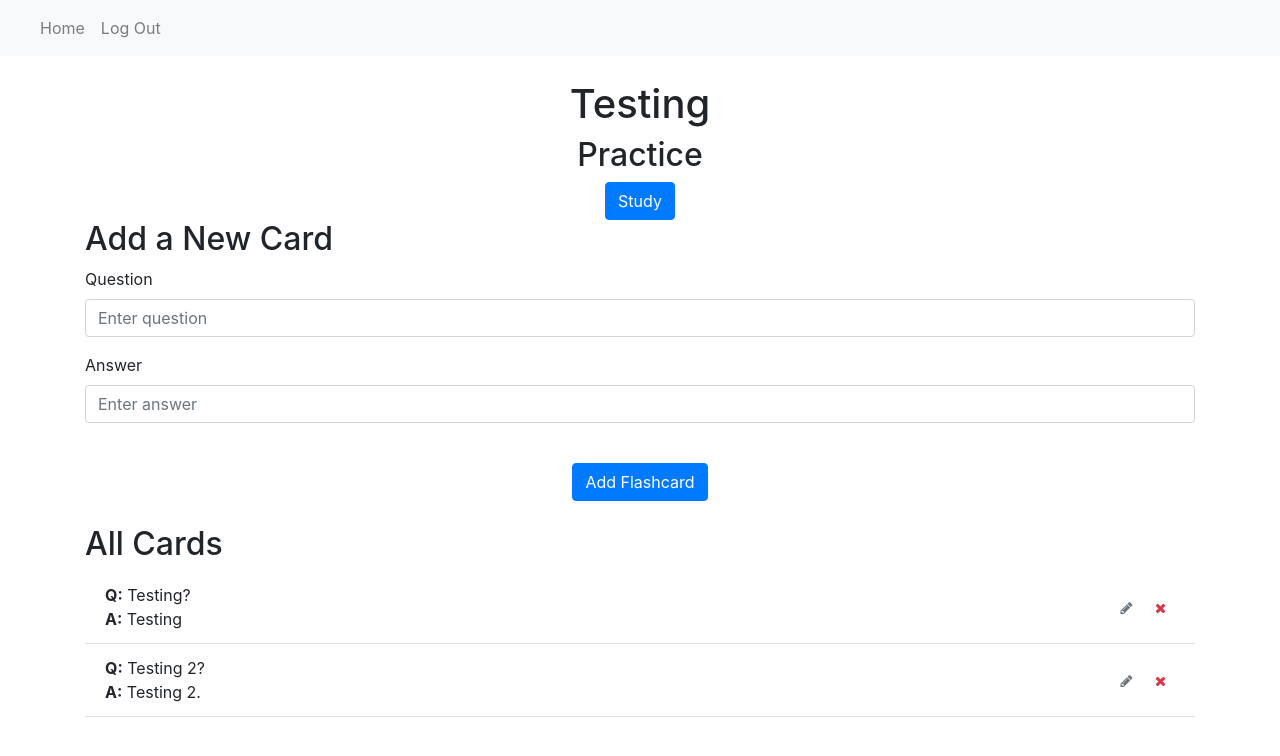
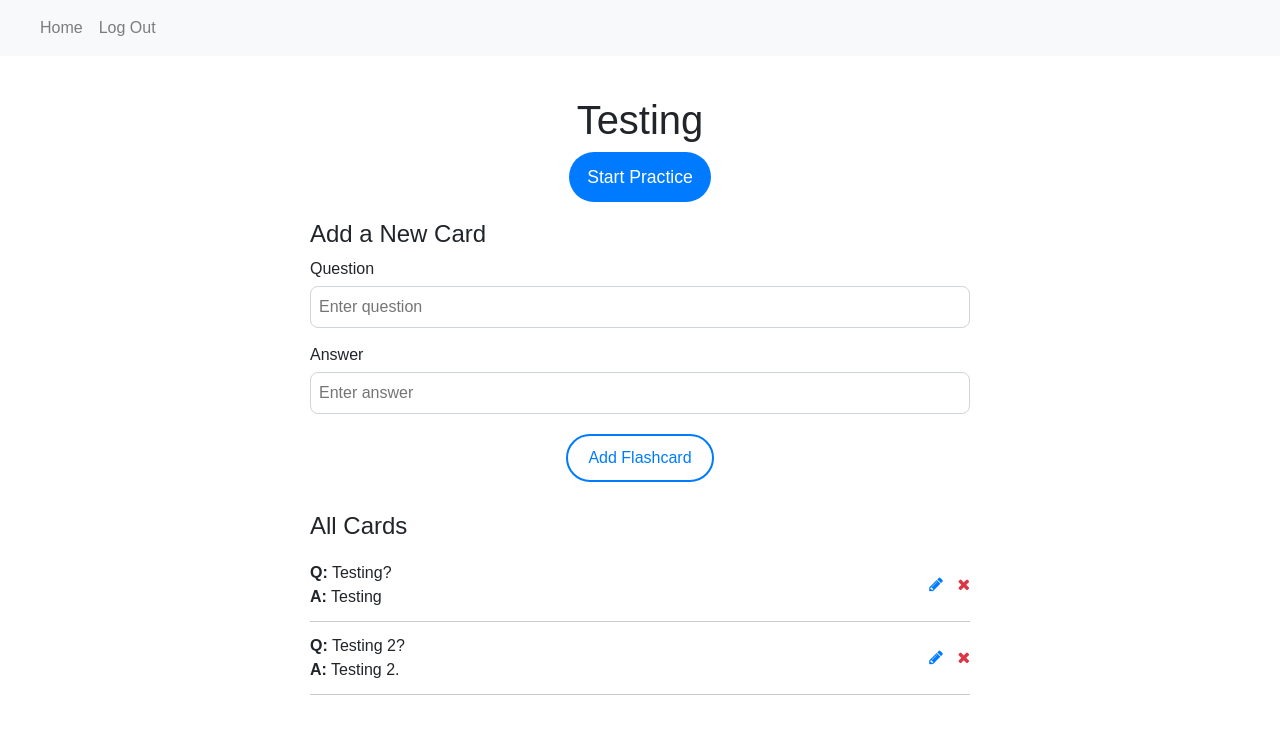
Before and after one commit to CodeNameJules/flashcard_webapp, a Flask app: page /deck/1 in a window 1280 px wide. Shown: the top 756 px of the page. Run offline with Flask 3, Linux system fonts and the light colour scheme; a user stored in the database is signed in; some libraries are stand-ins or nearby versions.

Commit message:
lots of styling

```diff
--- a/website/auth.py
+++ b/website/auth.py
@@ -17,7 +17,6 @@ def login():
         user = User.query.filter_by(email=email).first()
         if user:
             if check_password_hash(user.password, password): # compares stored password with input password
-                flash('Logged in successfully!', category='success')
                 login_user(user, remember=True) # remembers the user is logged in
                 return redirect(url_for('views.home'))
             else:
--- a/website/static/style.css
+++ b/website/static/style.css
@@ -1,3 +1,142 @@
+body {
+  margin: 0;
+  padding: 0;
+  font-family: Arial, sans-serif;
+}
+
+/* Only center the main content, not navbar */
+.main-content {
+  max-width: 700px;
+  margin: 40px auto;
+  padding: 0 20px;
+}
+
+.title {
+  text-align: center;
+  font-size: 2.5em;
+  margin-bottom: 20px;
+}
+
+.center {
+  text-align: center;
+  margin: 20px 0;
+}
+
+.button {
+  padding: 10px 20px;
+  font-size: 1em;
+  border: none;
+  border-radius: 30px;
+  cursor: pointer;
+  text-decoration: none;
+}
+
+.primary {
+  background-color: #007bff;
+  color: white;
+}
+
+.primary:hover {
+  background-color: #0056b3;
+  color: white;
+  text-decoration: none;
+}
+
+.secondary {
+  background-color: white;
+  border: 2px solid #007bff;
+  color: #007bff;
+}
+
+.secondary:hover {
+  background-color: #007bff;
+  color: white;
+}
+#practice-btn {
+  padding: 15px 18px;
+  font-size: 1.1em;
+  font-weight: 300;
+}
+
+.section-title {
+  margin-top: 30px;
+  font-size: 1.5em;
+}
+
+.card-form {
+  margin-bottom: 30px;
+}
+
+.form-field {
+  margin-bottom: 15px;
+}
+
+.form-field label {
+  display: block;
+  margin-bottom: 5px;
+}
+
+.form-field input {
+  width: 100%;
+  padding: 8px;
+  box-sizing: border-box;
+  color: #495057;
+    background-color: #fff;
+    border: 1px solid #ced4da;
+    border-radius: .5rem;
+}
+
+.flashcard-list {
+  list-style: none;
+  padding: 0;
+}
+
+.flashcard-item {
+  display: flex;
+  justify-content: space-between;
+  align-items: center;
+  border-bottom: 1px solid #ccc;
+  padding: 12px 0;
+}
+
+
+.icon-button {
+  font-size: 1.2em;
+  background: none;
+  border: none;
+  cursor: pointer;
+  padding: 4px;
+}
+
+.edit {
+  color: #444;
+}
+
+.delete {
+  color: red;
+}
+
+
+/* Deck buttons */
+.edit-btn, .delete-btn {
+  padding: 10px;
+}
+
+.edit-btn:hover {
+  text-decoration: none;
+}
+
+.delete-btn {
+  all: unset;
+  color: #dc3545;
+  text-decoration: none;
+}
+
+.delete-btn:hover {
+  color: #b12331;
+}
+
+
 /* Custom button styles */
 .btn-outline-danger,
 .btn-outline-warning,
--- a/website/templates/base.html
+++ b/website/templates/base.html
@@ -11,7 +11,7 @@
       href="{{ url_for('static', filename='style.css') }}"
     />
 
-    <!-- custom CSS stuff from bootstrap -->
+    <!-- custom CSS stuff from bootstrap and font awesome-->
     <link
       rel="stylesheet"
       href="https://stackpath.bootstrapcdn.com/bootstrap/4.4.1/css/bootstrap.min.css"
@@ -76,7 +76,7 @@
       </button>
     </div>
     {% endif %} {% endfor %} {% endif %} {% endwith %}
-    <div class="container">
+    <div class="main-content">
       {% block content %}
       <!-- Code in here can be overwritten -->
       {% endblock %}
@@ -99,9 +99,9 @@
     ></script>
 
     <!-- This loads files from the static folder -->
-    <!-- <script
+    <script
       type="text/css"
       src="{{ url_for('static', filename= 'index.css')}}"
-    ></script> -->
+    ></script>
   </body>
 </html>
--- a/website/templates/deck.html
+++ b/website/templates/deck.html
@@ -1,75 +1,75 @@
 {% extends "base.html" %} {% block title %}{{ deck.title }}{% endblock %} {%
 block content %}
-<br/>
-<h1 align="center">{{ deck.title }}</h1>
+<link rel="stylesheet" href="{{ url_for('static', filename='style.css') }}" />
 
-<h2 align="center"> Practice </h2>
-<div align="center">
-<a href="{{ url_for('views.practice', deck_id=deck.id) }}" class="btn btn-primary">Study</a>
+<h1 class="title">{{ deck.title }}</h1>
+
+<div class="center">
+  <a
+    href="{{ url_for('views.practice', deck_id=deck.id) }}"
+    class="button primary"
+    id="practice-btn"
+    >Start Practice</a
+  >
 </div>
-<!-- Form to add a new flashcard -->
-<h2> Add a New Card </h2>
-<form method="POST">
-  <div class="form-group">
+
+<h2 class="section-title">Add a New Card</h2>
+<form method="POST" class="card-form">
+  <div class="form-field">
     <label for="question">Question</label>
     <input
       type="text"
-      class="form-control"
       id="question"
       name="question"
       placeholder="Enter question"
     />
   </div>
-  <div class="form-group">
+  <div class="form-field">
     <label for="answer">Answer</label>
-    <input
-      type="text"
-      class="form-control"
-      id="answer"
-      name="answer"
-      placeholder="Enter answer"
-    />
+    <input type="text" id="answer" name="answer" placeholder="Enter answer" />
   </div>
-  <br />
-  <div align="center">
-    <button type="submit" class="btn btn-primary">Add Flashcard</button>
+  <div class="center">
+    <button type="submit" class="button secondary">Add Flashcard</button>
   </div>
 </form>
-</br>
 
-<!-- Display existing flashcards -->
-<h2> All Cards </h2>
-<ul class="list-group list-group-flush" id="flashcards">
+<h2 class="section-title">All Cards</h2>
+<ul class="flashcard-list">
   {% for flashcard in deck.flashcards %}
-    <li class="list-group-item d-flex justify-content-between align-items-center">
+  <li class="flashcard-item">
     <div>
-        <strong>Q:</strong> {{ flashcard.question }} <br />
+      <strong>Q:</strong> {{ flashcard.question }}<br />
       <strong>A:</strong> {{ flashcard.answer }}
     </div>
+
     <div>
-        <a href="{{ url_for('views.edit_flashcard', flashcard_id=flashcard.id) }}" class="btn btn-sm btn-link text-secondary">
-          <i class="fa fa-pencil"></i> <!-- Edit icon (pen) -->
+      <a
+        class="edit-btn"
+        href="{{ url_for('views.edit_flashcard', flashcard_id=flashcard.id) }}"
+      >
+        <i class="fa fa-pencil"></i>
+        <!-- Edit icon (pen) -->
       </a>
-        <button type="button" class="btn btn-sm btn-link text-danger" onclick="deleteFlashcard({{ flashcard.id }})">
-          <i class="fa fa-times"></i> <!-- Delete icon (x) -->
+      <button
+        type="button"
+        class="delete-btn"
+        onclick="deleteFlashcard({{ flashcard.id }})"
+      >
+        <i class="fa fa-times"></i>
+        <!-- Delete icon (x) -->
       </button>
     </div>
   </li>
   {% endfor %}
 </ul>
 
-
-
-<!-- JavaScript to handle flashcard deletion -->
 <script>
   function deleteFlashcard(flashcardId) {
     if (confirm("Are you sure you want to delete this flashcard?")) {
-    fetch("/delete-flashcard/" + flashcardId, {
-      method: "DELETE",
-    })
+      fetch("/delete-flashcard/" + flashcardId, { method: "DELETE" })
         .then((response) => {
           if (response.ok) {
-          window.location.reload(); // Reload the page to reflect the deletion
+            window.location.reload();
           } else {
             alert("Failed to delete flashcard.");
           }
@@ -77,6 +77,7 @@ block content %}
         .catch((error) => {
           console.error("Error:", error);
         });
-  }}
+    }
+  }
 </script>
 {% endblock %}
--- a/website/templates/edit_flashcard.html
+++ b/website/templates/edit_flashcard.html
@@ -1,6 +1,6 @@
 {% extends "base.html" %} {% block title %}Edit Flashcard{% endblock %} {% block
 content %}
-<h1 align="center">Edit Flashcard</h1>
+<h1 class="center">Edit Flashcard</h1>
 
 <form method="POST">
   <div class="form-group">
@@ -24,8 +24,8 @@ content %}
     />
   </div>
   <br />
-  <div align="center">
-    <button type="submit" class="btn btn-primary">Save Changes</button>
+  <div class="center">
+    <button type="submit" class="button primary">Save Changes</button>
   </div>
 </form>
 {% endblock %}
```
Also changed, not shown: website/templates/edit_deck.html (+4 -5 lines), website/templates/home.html (+9 -9 lines), instance/database.db. Lines whose indentation alone changed are shown as unchanged.
